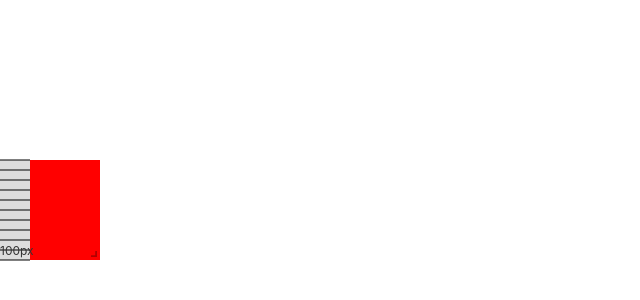
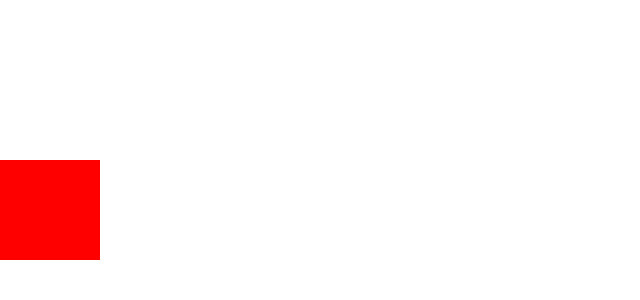
Before and after one commit to jeet0007/make-a-box, a React (Vite) app: page / in a window 1280 px wide. Shown: the part 190-490 px from the top of the page, without its empty margins (0-640 px from the left). Built offline with nearby package versions, Linux system fonts and the light colour scheme.

Commit message:
vanilla version

```diff
--- a/src/App.tsx
+++ b/src/App.tsx
@@ -1,60 +1,60 @@
 import { useState, useEffect } from "react";
-import Draggable from "react-draggable";
-import { ResizableBox } from "react-resizable";
+// import Draggable from "react-draggable";
+// import { ResizableBox } from "react-resizable";
 import "react-resizable/css/styles.css";
 
 // Vertical Scale Component
-function VerticalScale({ height }: { height: number }) {
-  const scaleStep = 10; // Every 10px for scale lines
+// function VerticalScale({ height }: { height: number }) {
+//   const scaleStep = 10; // Every 10px for scale lines
 
-  // Generate scale lines based on height
-  const scaleLines = [];
-  for (let i = 0; i <= height; i += scaleStep) {
-    scaleLines.push(i);
-  }
+//   // Generate scale lines based on height
+//   const scaleLines = [];
+//   for (let i = 0; i <= height; i += scaleStep) {
+//     scaleLines.push(i);
+//   }
 
-  return (
-    <div
-      style={{
-        position: "absolute",
-        top: 0,
-        left: 0,
-        width: "30px",
-        height: "100%",
-        backgroundColor: "#ddd",
-        display: "flex",
-        flexDirection: "column",
-        alignItems: "center",
-      }}
-    >
-      {scaleLines.map((line, index) => (
-        <div
-          key={index}
-          style={{
-            position: "absolute",
-            bottom: `${line}px`,
-            width: "100%",
-            borderBottom: "1px solid #000",
-            transform: "translateY(50%)",
-          }}
-        />
-      ))}
-      <div
-        style={{
-          position: "absolute",
-          bottom: "0",
-          left: "0",
-          width: "100%",
-          textAlign: "center",
-          fontSize: "12px",
-          color: "#333",
-        }}
-      >
-        {height}px
-      </div>
-    </div>
-  );
-}
+//   return (
+//     <div
+//       style={{
+//         position: "absolute",
+//         top: 0,
+//         left: 0,
+//         width: "30px",
+//         height: "100%",
+//         backgroundColor: "#ddd",
+//         display: "flex",
+//         flexDirection: "column",
+//         alignItems: "center",
+//       }}
+//     >
+//       {scaleLines.map((line, index) => (
+//         <div
+//           key={index}
+//           style={{
+//             position: "absolute",
+//             bottom: `${line}px`,
+//             width: "100%",
+//             borderBottom: "1px solid #000",
+//             transform: "translateY(50%)",
+//           }}
+//         />
+//       ))}
+//       <div
+//         style={{
+//           position: "absolute",
+//           bottom: "0",
+//           left: "0",
+//           width: "100%",
+//           textAlign: "center",
+//           fontSize: "12px",
+//           color: "#333",
+//         }}
+//       >
+//         {height}px
+//       </div>
+//     </div>
+//   );
+// }
 
 function App() {
   const [boxWidth, setBoxWidth] = useState(100);
@@ -79,29 +79,10 @@ function App() {
   }, []);
 
   return (
-    <Draggable>
     <div
       style={{
-          position: "relative",
-          width: boxWidth,
-          height: boxHeight,
-          cursor: "move", // Show hand cursor when dragging
-        }}
-      >
-        <ResizableBox
-          width={boxWidth}
-          height={boxHeight}
-          minConstraints={[50, 50]} // Min size for the box
-          maxConstraints={[500, 500]} // Max size for the box
-          onResize={(_, data) => {
-            setBoxWidth(data.size.width);
-            setBoxHeight(data.size.height);
-          }}
-        >
-          <div
-            style={{
-              width: "100%",
-              height: "100%",
+        width: `${boxWidth}px`,
+        height: `${boxHeight}px`,
         position: "relative",
         backgroundColor: boxColor,
         borderRadius: `${borderRadius}px`,
@@ -110,12 +91,7 @@ function App() {
         justifyContent: "center",
         alignItems: "center",
       }}
-          >
-            <VerticalScale height={boxHeight} />
-          </div>
-        </ResizableBox>
-      </div>
-    </Draggable>
+    />
   );
 }
 
```
Lines whose indentation alone changed are shown as unchanged.
